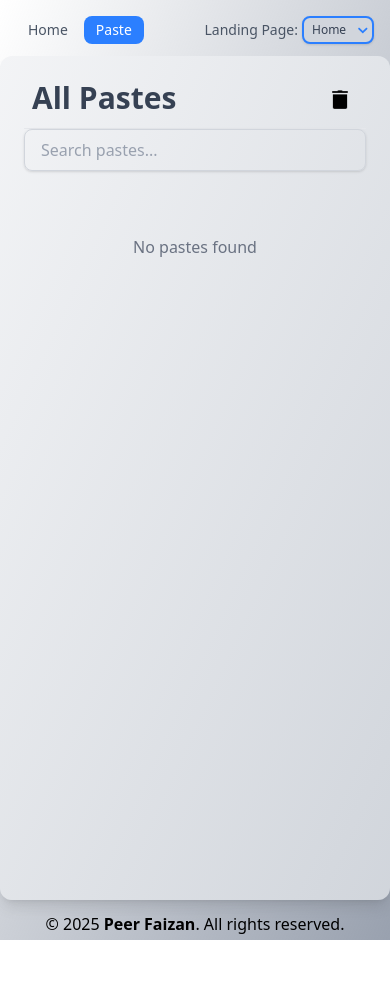
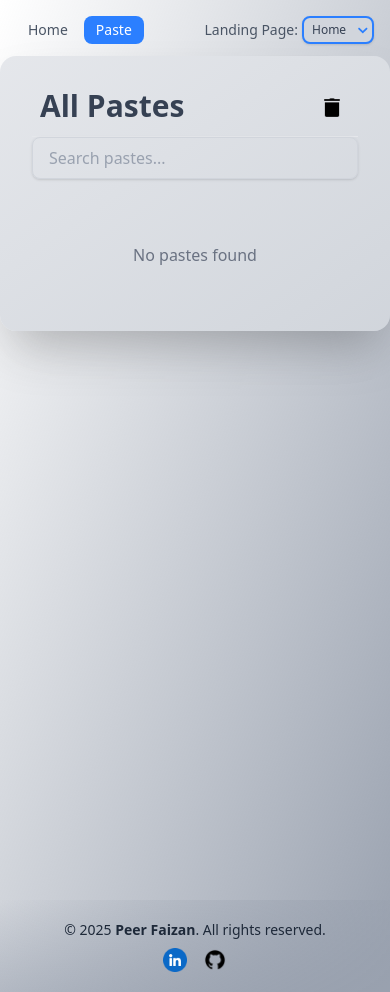
Before and after one commit to Faizan-313/Paste-App, a React (Vite) app: page /paste in a window 390 px wide. Before the commit the page ends 940 px from the top, so only its background shows below. Built offline with nearby package versions, Linux system fonts and the light colour scheme.

Commit message:
links in footer and adjust some styling

```diff
--- a/src/components/Paste.jsx
+++ b/src/components/Paste.jsx
@@ -50,7 +50,8 @@ function Paste() {
     }
 
     return (
-        <div className='bg-gradient-to-br from-gray-100 to-gray-300 shadow-lg rounded-xl p-6 min-h-dvh mx-auto max-w-3xl'>
+        <div className='min-h-dvh'>
+            <div className="bg-gradient-to-br from-gray-200  to-gray-300 shadow-2xl rounded-2xl p-8 mb-10 mx-auto max-w-3xl">
                 <div className='mb-8'>
                     <div className='flex justify-between items-center pb-2 px-2 border-b border-gray-200'>
                         <h1 className='text-3xl font-bold text-gray-700 mb-1'>All Pastes</h1>
@@ -82,7 +83,7 @@ function Paste() {
                 <div className='space-y-6'>
                     {filteredPastes.length > 0 ? (
                         filteredPastes.map((paste) => (
-                        <div key={paste?.pasteId} className='group relative bg-gradient-to-br from-gray-50 to-gray-200 hover:bg-gray-200 border border-gray-200 rounded-lg p-4 transition-all duration-200 hover:shadow-md'>
+                            <div key={paste?.pasteId} className='group relative bg-gradient-to-br from-gray-100  to-gray-300 hover:bg-white border border-gray-200 rounded-lg p-4 transition-all duration-200 hover:shadow-lg'>
                                 <div className='flex flex-col sm:flex-row justify-between items-start mb-3 gap-2'>
                                     <h2 className='text-xl font-semibold text-gray-800 flex-1 min-w-0 break-words'>
                                         {paste.title}
@@ -208,6 +209,7 @@ function Paste() {
                     )}
                 </div>
             </div>
+        </div>
     )
 }
 
--- a/src/components/SinglePaste.jsx
+++ b/src/components/SinglePaste.jsx
@@ -12,7 +12,7 @@ function ViewPaste() {
     const paste = pastes.find((paste) => paste.pasteId === id);
 
     return (
-        <div className="min-h-screen bg-gradient-to-br from-gray-50 to-gray-300 py-8 px-4 sm:px-6 lg:px-8">
+        <div className="min-h-screen bg-gradient-to-br from-gray-100 to-gray-400 py-8 px-4 sm:px-6 lg:px-8">
             <div className="max-w-3xl mx-auto">
                 <div className="bg-gradient-to-br from-gray-40 to-gray-200 rounded-xl shadow-lg p-6 space-y-6 md:rounded-2xl md:p-8 md:space-y-8 transition-all duration-200 hover:shadow-xl">
                     {/* Header */}
--- a/src/components/footer.jsx
+++ b/src/components/footer.jsx
@@ -1,8 +1,41 @@
-export default function Footer(){
+export default function Footer() {
     const year = new Date().getFullYear();
     return (
-        <p className="flex justify-center h-10 p-3">
-            &copy; {year}<strong className="ml-1"> Peer Faizan</strong>. All rights reserved.
-        </p>
-    )
+        <footer className="bg-gradient-to-br from-gray-60 to-gray-400 text-gray-800 p-5">
+            <div className="max-w-7xl mx-auto flex flex-col items-center">
+                <p className="sm:text-lg text-sm">
+                    &copy; {year} <strong>Peer Faizan</strong>. All rights reserved.
+                </p>
+                <ul className="flex gap-4 mt-2 ">
+                    <li>
+                        <a
+                            href="https://www.linkedin.com/in/faizan-syed-4370152b9?utm_source=share&utm_campaign=share_via&utm_content=profile&utm_medium=android_app"
+                            aria-label="LinkedIn Profile"
+                            target="_blank"
+                        >
+                            <img
+                                className="h-6 w-6 sm:h-7 sm:w-7 hover:scale-150 transition-transform duration-200"
+                                src="/assets/linkedin.png"
+                                alt="LinkedIn"
+                            />
+                        </a>
+                    </li>
+                    <li>
+                        <a
+                            href="https://github.com/Faizan-313/Paste-App"
+                            aria-label="GitHub Profile"
+                            target="_blank"
+                        >
+                            <img
+                                className="h-6 w-6 sm:h-7 sm:w-7 hover:scale-150 transition-transform duration-200"
+                                src="/assets/github.png"
+                                alt="GitHub"
+                            />
+                        </a>
+                    </li>
+                </ul>
+            </div>
+        </footer>
+    );
+
 }
```
Also changed, not shown: public/assets/github.png (added), public/assets/linkedin.png (added). Lines whose indentation alone changed are shown as unchanged.
